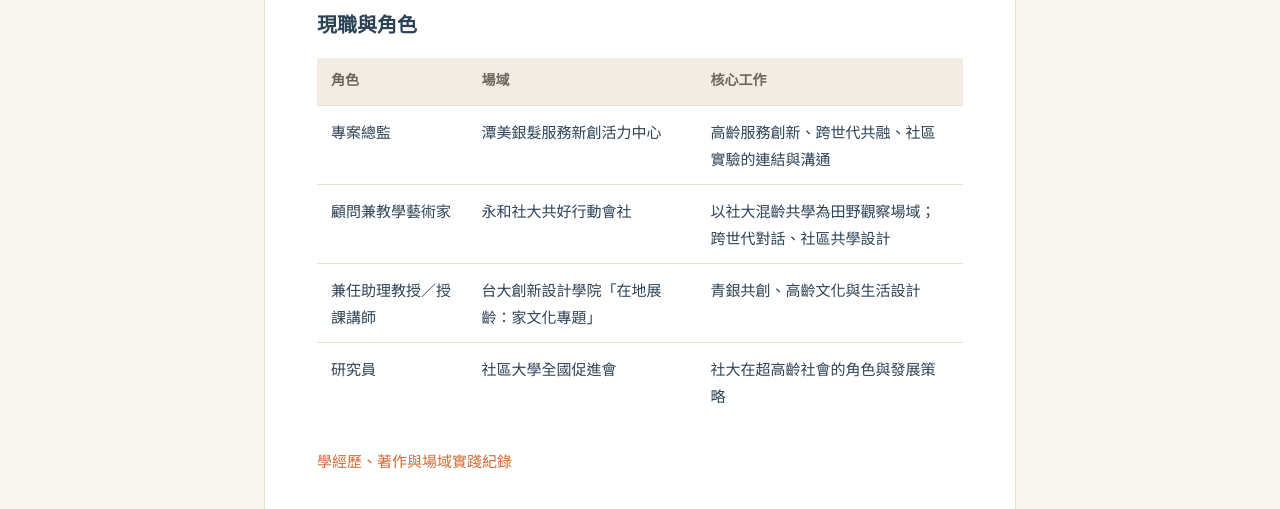
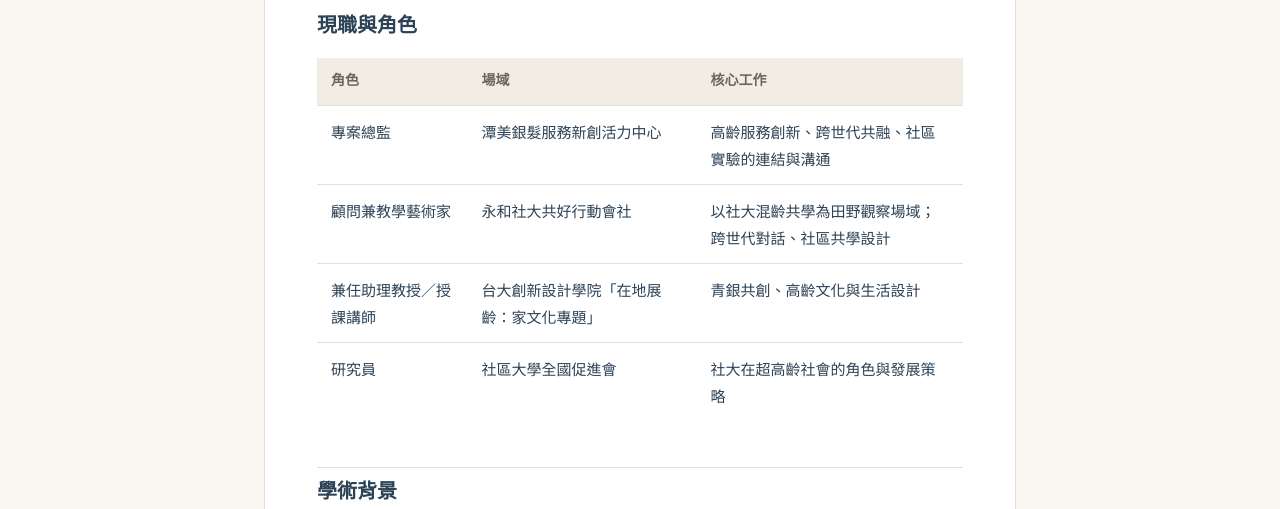
Before and after one commit to agingcultureTW/huaihsuanchen.github.io, a plain HTML site: page practice.html in a window 1280 px wide. Shown: the part 443-952 px from the top of the page. Drawn offline with Linux system fonts and the light colour scheme.

Commit message:
Update practice.html

```diff
--- a/practice.html
+++ b/practice.html
@@ -36,7 +36,6 @@
     </tbody>
   </table>
 
-  <div class="role">學經歷、著作與場域實踐紀錄</div>
 
   <h2 id="background">學術背景</h2>
   <p>學術訓練橫跨人文與社會科學多個領域，形塑了跨域實踐的能力：</p>
```
